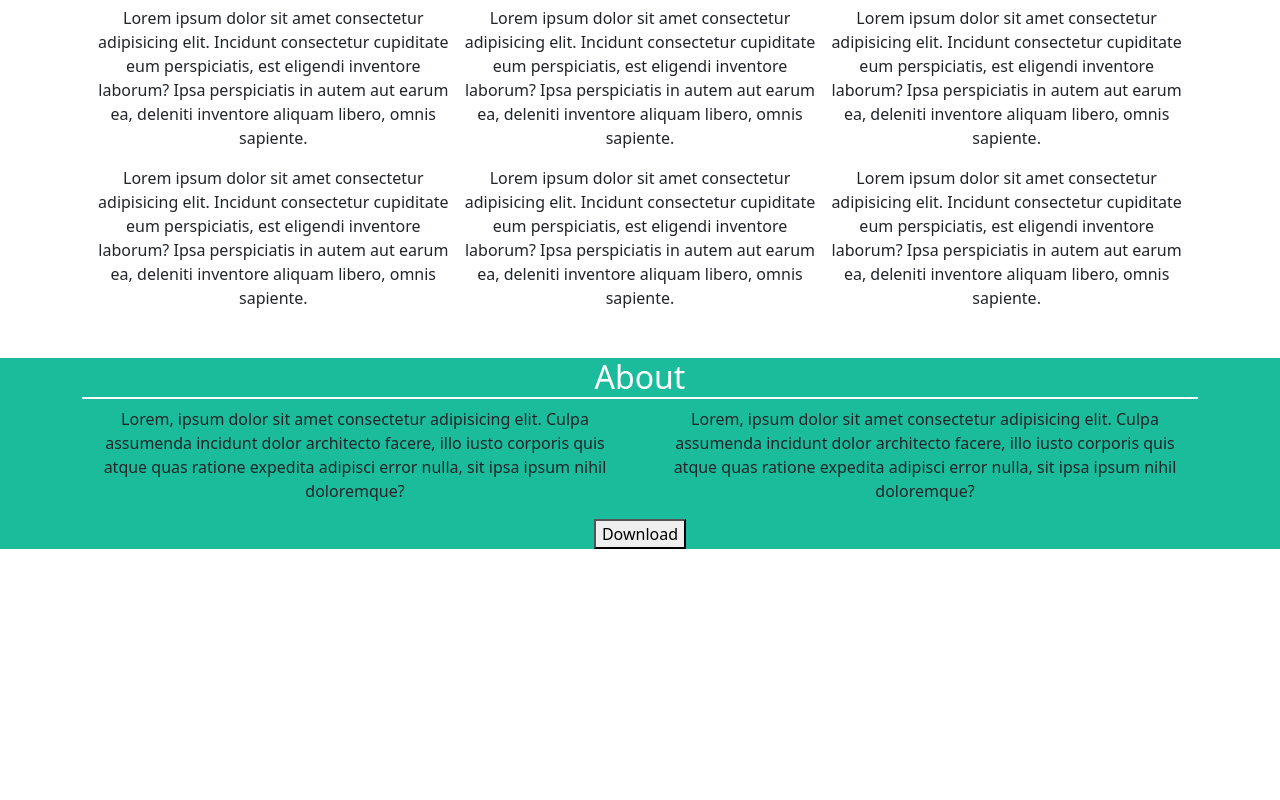
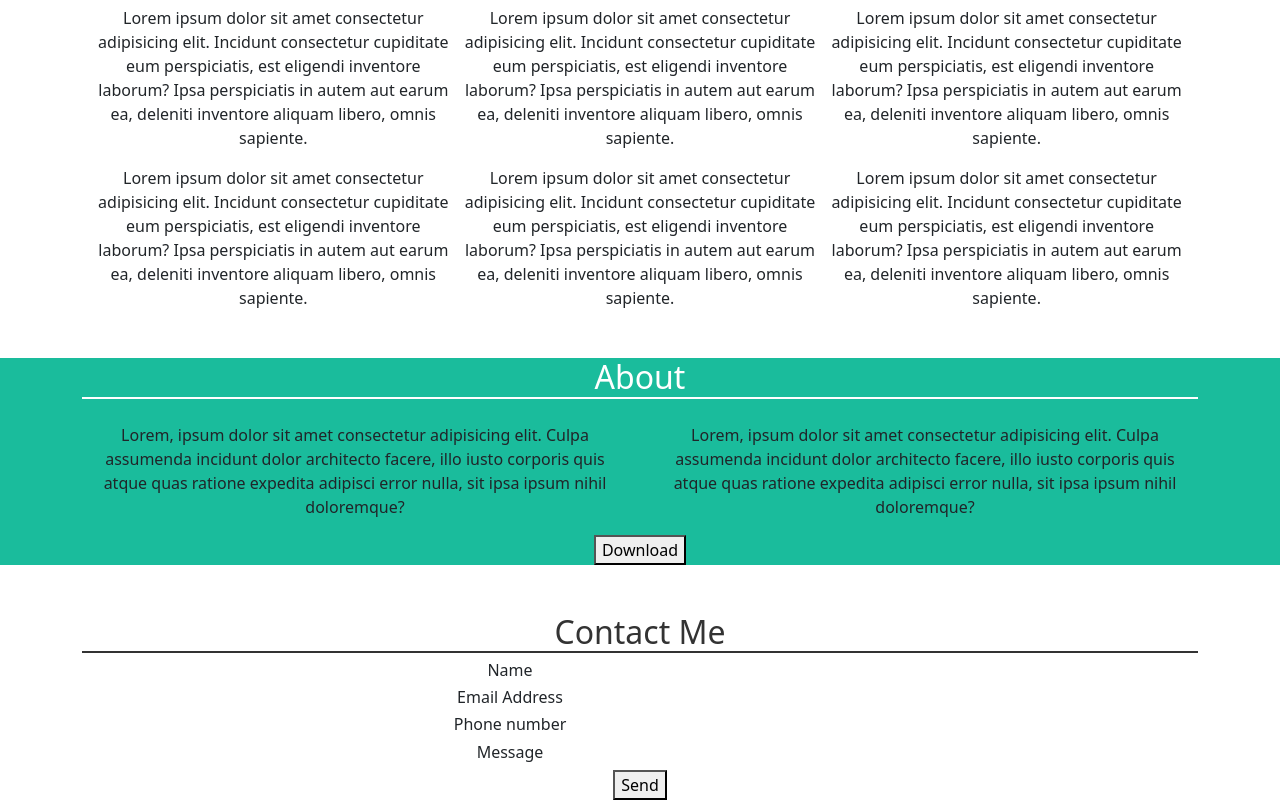
Before and after one commit to Vale-riad/html-css-bootstrap-freelancer, a plain HTML site: page index.html in a window 1280 px wide. Shown: the part 512-1312 px from the top of the page. Before the commit the page ends 1061 px from the top, so only its background shows below. Drawn offline with nearby package versions, Linux system fonts and the light colour scheme.

Commit message:
Aggiunge section:contact me

```diff
--- a/css/style.css
+++ b/css/style.css
@@ -50,6 +50,10 @@ header a{
     .about h2{
         color:#ffffff;
     }
+    .container-text{
+        margin-left: -260px;
+    }
+
     /* ----------
     main
     --------- */
--- a/index.html
+++ b/index.html
@@ -68,7 +68,7 @@
         <section class="about mt-5">
             <div class="container text-center">
                 <h2>About</h2>
-                <div class="row">
+                <div class="row mt-4">
                     <div class="col-12 col-md-6 col-lg-6">
                         <p>Lorem, ipsum dolor sit amet consectetur adipisicing elit. Culpa assumenda incidunt dolor architecto facere, illo iusto corporis quis atque quas ratione expedita adipisci error nulla, sit ipsa ipsum nihil doloremque?</p>
                     </div>
@@ -78,10 +78,26 @@
                 </div>
                 <button>Download</button>
             </div>
-
         </section>
-
         <!--finesectionabout-->
+        <!--inziosectioncontactme-->
+        <section class="contact-me mt-5">
+            <div class="container text-center">
+                <h2>Contact Me</h2>
+                <div class="row">
+                    <div class="col-12">
+                        <div class="container-text">
+                        <h6>Name</h6>
+                        <h6>Email Address</h6>
+                        <h6>Phone number</h6>
+                        <h6>Message</h6>
+                    </div>
+                    <button>Send</button>
+                    </div>
+                </div>
+            </div>
+        </section>
+        <!--finesectioncontactme-->
     </main>
     <footer></footer>
 </body>
```
